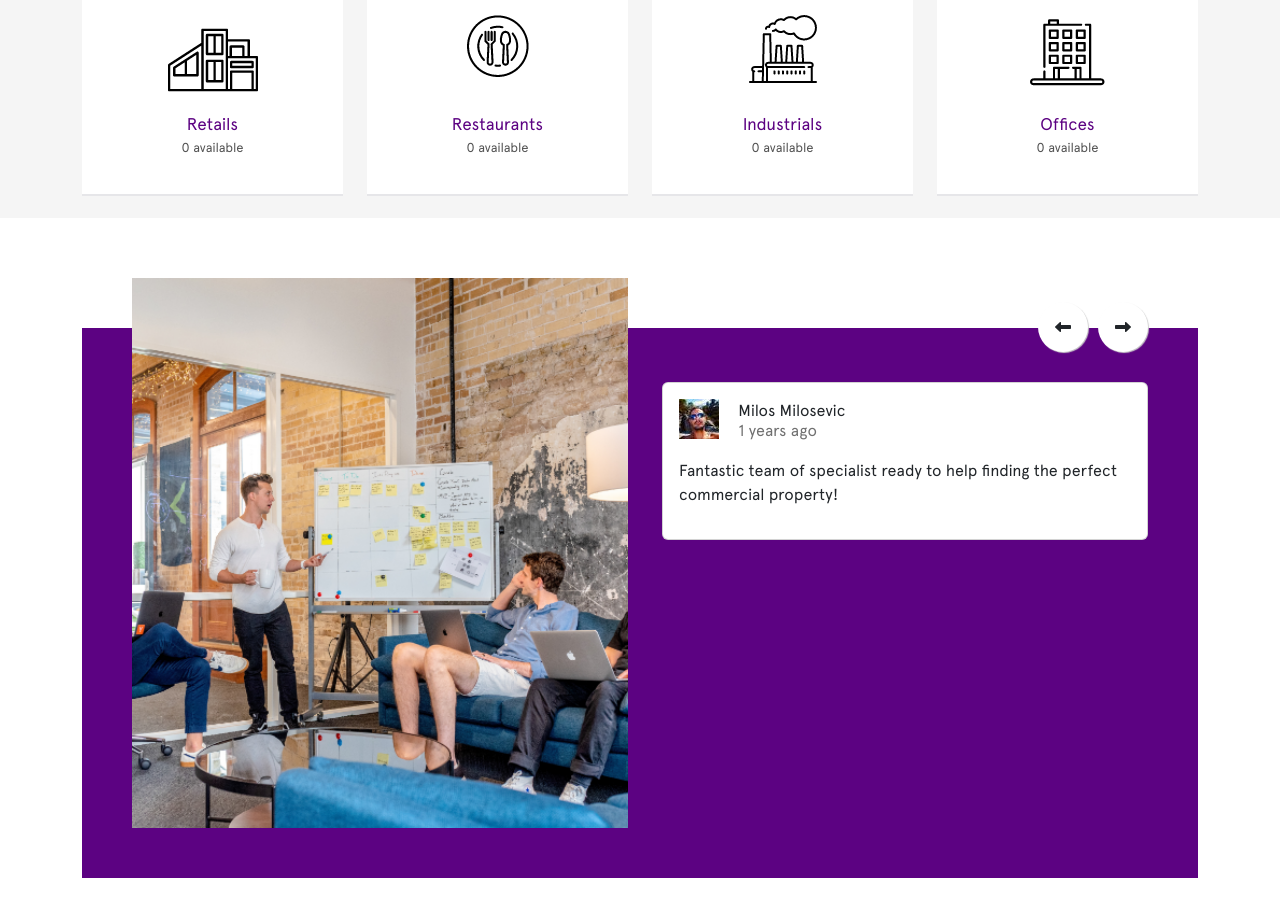
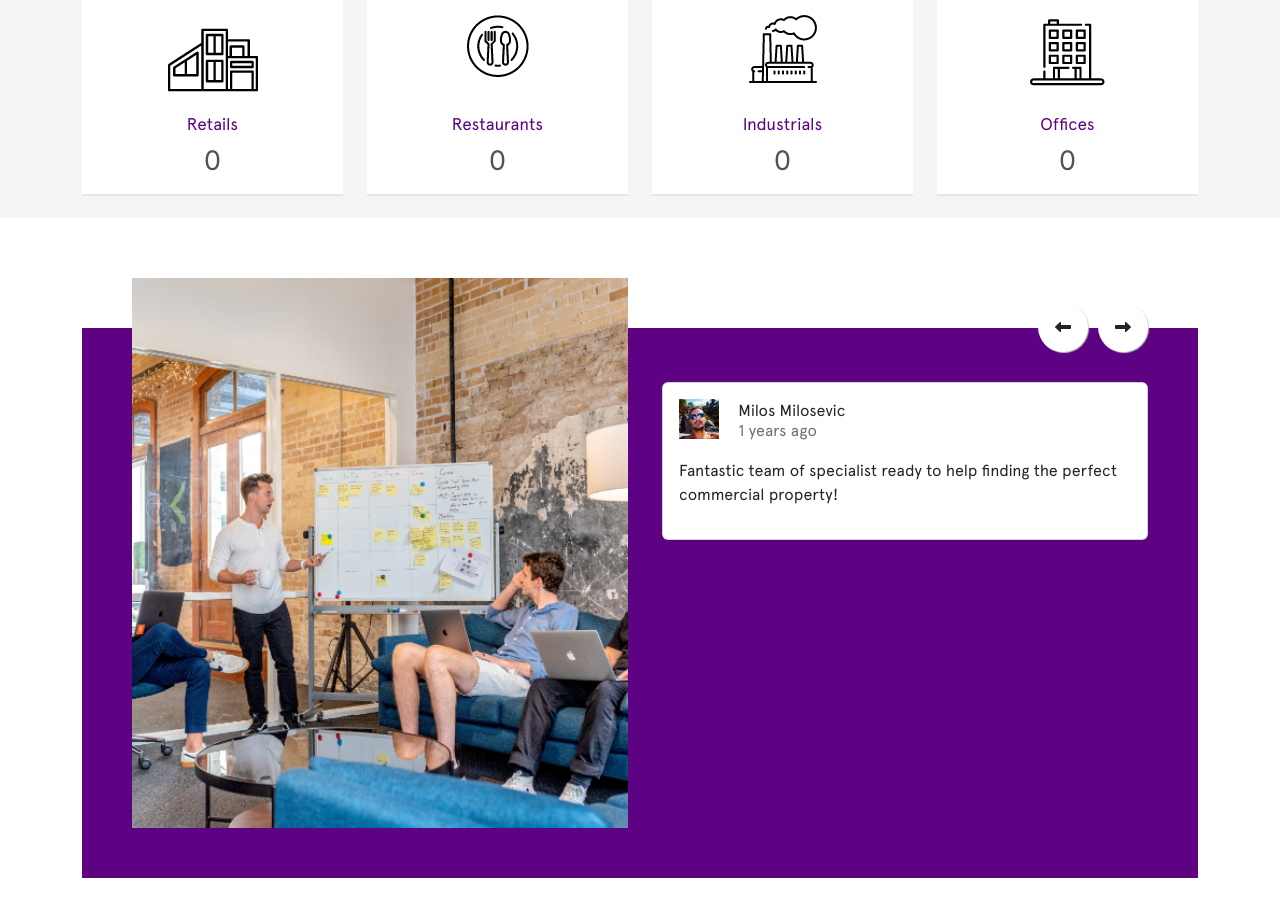
Before and after one commit to krsticzoran/real-estate-agency, a React (Create React App) app: page / in a window 1280 px wide. Shown: the part 1520-2436 px from the top of the page. Built offline with nearby package versions, Linux system fonts and the light colour scheme; no server answers.

Commit message:
count style

```diff
--- a/src/pages/home/commercial/Commercial.tsx
+++ b/src/pages/home/commercial/Commercial.tsx
@@ -54,8 +54,7 @@ const Commercial: FC = () => {
                         duration={2}
                         delay={2}
                       />
-                    )}{" "}
-                    available
+                    )}
                   </p>
                 </div>
               </Link>
@@ -77,8 +76,7 @@ const Commercial: FC = () => {
                         duration={2}
                         delay={2}
                       />
-                    )}{" "}
-                    available
+                    )}
                   </p>
                 </div>
               </Link>
@@ -100,8 +98,7 @@ const Commercial: FC = () => {
                         duration={2}
                         delay={2}
                       />
-                    )}{" "}
-                    available
+                    )}
                   </p>
                 </div>
               </Link>
@@ -125,8 +122,7 @@ const Commercial: FC = () => {
                         duration={3}
                         delay={2}
                       />
-                    )}{" "}
-                    available
+                    )}
                   </p>
                 </div>
               </Link>
--- a/src/pages/home/commercial/commercial.css
+++ b/src/pages/home/commercial/commercial.css
@@ -45,11 +45,10 @@
 }
 
 .commercial-item p {
-  font-size: 13px;
+  font-size: 28px;
   color: #535353;
-  padding: 0;
+  padding-top: 5px;
   margin: 0;
-  line-height: 28px;
 }
 
 @media (max-width: 768px) {
```
